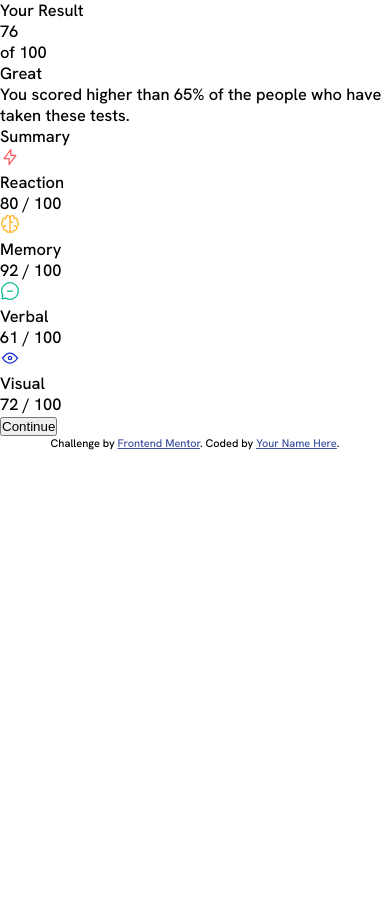
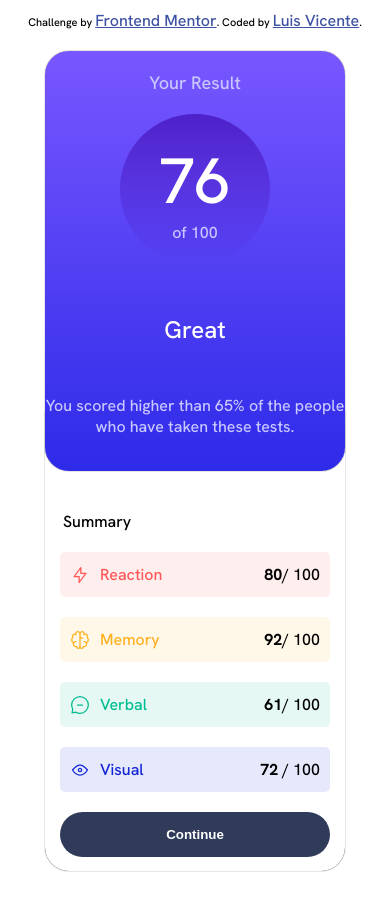
Before and after one commit to Luis-Vic/results-summary-component-main, a plain HTML site: page index.html in a window 390 px wide. Before the commit the page ends 844 px from the top, so only its background shows below. Drawn offline with Linux system fonts and the light colour scheme.

Commit message:
HTML and CSS added
In this section I made the mobile version of the project

```diff
--- a/index.html
+++ b/index.html
@@ -14,70 +14,46 @@
 
 </head>
 <body>
-
+  <div class="attribution">
+    Challenge by <a href="https://www.frontendmentor.io?ref=challenge" target="_blank">Frontend Mentor</a>.
+    Coded by <a href="#">Luis Vicente</a>.
+  </div>
   <div class="wrap">
     <div class="first-container">
-      <p>Your Result</p>
+      <p class="result">Your Result</p>
+      <div class="circle">
+        <p class="score">76</p>
+        <p class="max-score">of 100</p>
+      </div>
       <div class="box-1">
-        <p>76</p>
-        <p>of 100</p>
-      </div>
-      <div class="box-2">
-        <p>Great</p>
-        <p>You scored higher than 65% of the people who have taken these tests.</p>
+        <p class="score-comment">Great</p>
+        <p class="score-text">You scored higher than 65% of the people who have taken these tests.</p>
       </div>
     </div>
     <div class="second-container">
-      <p>Summary</p>
-      <div class="box-3">
+      <p class="summary">Summary</p>
+      <div class="reaction-box">
         <img src="assets/images/icon-reaction.svg" alt="icon-reaction">
-        <p>Reaction</p>
-        <p>80 / 100</p>
+        <p class="reaction-text">Reaction</p>
+        <p class="reaction-score"> <span>80</span>/ 100</p>
       </div>
-      <div class="box-4">
+      <div class="memory-box">
         <img src="assets/images/icon-memory.svg" alt="icon-memory">
-        <p>Memory</p>
-        <p> 92 / 100</p>
+        <p class="memory-text">Memory</p>
+        <p class="memory-score"> <span>92</span>/ 100</p>
       </div>
-      <div class="box-5">
+      <div class="verbal-box">
         <img src="assets/images/icon-verbal.svg" alt="icon-verbal">
-        <p>Verbal</p>
-        <p>61 / 100</p>
+        <p class="verbal-text">Verbal</p>
+        <p class="verbal-score"> <span>61</span>/ 100</p>
       </div>
-      <div class="box-5">
+      <div class="visual-box">
         <img src="assets/images/icon-visual.svg" alt="icon-visual">
-        <p>Visual</p>
-        <p>72 / 100</p>
+        <p class="visual-text">Visual</p>
+        <p class="visual-score"><span>72</span> / 100</p>
       </div>
       <button>Continue</button>
     </div>
   </div>
-
-
-
-
-
-
-
-
-
-
-
-
-
-
-
-
-
-
-
-
-
-
-
-  <div class="attribution">
-    Challenge by <a href="https://www.frontendmentor.io?ref=challenge" target="_blank">Frontend Mentor</a>.
-    Coded by <a href="#">Your Name Here</a>.
-  </div>
 </body>
 </html>
--- a/styles.css
+++ b/styles.css
@@ -1,6 +1,7 @@
 :root{
     box-sizing: border-box;
-    font-size: calc( 0.5em + 1vh );
+    font-size: 1em;
+
 
 }
 
@@ -9,12 +10,13 @@
 }
 
 
-
 body{
 
     font-family: 'Hanken Grotesk', sans-serif;
     margin: 0;
     padding: 0;
+
+
 }
 
 *{
@@ -22,9 +24,225 @@ body{
     padding: 0;
 }
 
+.wrap{
+    display: flex;
+    flex-direction: column;
+    width: 300px;
+    height: 880px;
+    margin: 20px auto 0px;
+    position: relative;
 
-.attribution { font-size: 11px; text-align: center; }
-.attribution a { color: hsl(228, 45%, 44%); }
+
+
+}
+
+/* ##### FIRST CONTAINER ##### */
+.first-container{
+    background-image: linear-gradient(180deg, hsl(252, 100%, 67%), hsl(241, 81%, 54%));
+    border-radius: 24px;
+    height: 420px;
+    z-index: 100;
+    box-shadow: 0px 0px 1px;
+}
+
+.first-container .result{
+    text-align: center;
+    color: hsl(241, 100%, 89%);
+    margin: 20px;
+    font-size: 1.125rem; /*18px*/
+}
+
+
+.circle{
+    background-image: linear-gradient(180deg, hsla(256, 72%, 46%, 1), hsla(241, 72%, 46%, 0));
+    border-radius: 75px;
+    width: 150px;
+    height: 150px;
+    margin: auto;
+    padding-top: 25px;
+
+}
+
+.score{
+    color: hsl(0, 0%, 100%);
+    text-align: center;
+    font-size: 4rem;
+}
+
+.max-score{
+    color: hsl(241, 100%, 89%);
+    text-align: center;
+}
+
+.score-comment{
+    color: hsl(0, 0%, 100%);
+    text-align: center;
+    font-size: 1.5rem;
+    font-weight: 500;
+    margin-top: 50px;
+}
+
+.score-text{
+    text-align: center;
+    color:  hsl(241, 100%, 89%);
+    margin-top: 50px;
+
+}
+
+
+/* ##### SECOND CONTAINER ##### */
+.second-container{
+    background-color:  hsl(0, 0%, 100%);
+    height: 460px;
+    border-radius: 0 0 24px 24px;
+    position: absolute;
+    bottom: 60px;
+    right: 0;
+    left: 0;
+    box-shadow: 0px 0px 1px;
+    padding-top: 100px;
+}
+.summary{
+    margin-left: 18px;
+    margin-bottom: 20px;
+    font-weight: 500;
+}
+
+.reaction-box{
+    width: 90%;
+    height: 45px;
+    margin: auto;
+    background-color: hsla(0, 100%, 67%, 0.1);
+    border-radius: 5px;
+    display: flex;
+    align-items: center;
+    padding-right: 10px;
+    padding-left: 10px;
+
+}
+
+.reaction-text{
+    display: inline-block;
+    color: hsl(0, 100%, 67%);
+    margin-left: 10px;
+}
+
+.reaction-score{
+    display: inline-block;
+    margin-left: auto;
+
+}
+
+.reaction-score span{
+    font-weight: 700;
+
+}
+
+.memory-box{
+    width: 90%;
+    height: 45px;
+    margin: auto;
+    background-color:hsl(39, 100%, 56%, 0.1);
+    border-radius: 5px;
+    display: flex;
+    align-items: center;
+    padding-right: 10px;
+    padding-left: 10px;
+    margin-top: 20px;
+}
+
+.memory-text{
+    display: inline-block;
+    color: hsl(39, 100%, 56%);
+    margin-left: 10px;
+}
+
+.memory-score{
+    display: inline-block;
+    margin-left: auto;
+
+}
+
+.memory-score span{
+    font-weight: 700;
+
+}
+
+.verbal-box{
+    width: 90%;
+    height: 45px;
+    margin: auto;
+    background-color:hsl(166, 100%, 37%, 0.1);
+    border-radius: 5px;
+    display: flex;
+    align-items: center;
+    padding-right: 10px;
+    padding-left: 10px;
+    margin-top: 20px;
+}
+
+.verbal-text{
+    display: inline-block;
+    color: hsl(166, 100%, 37%);
+    margin-left: 10px;
+}
+
+.verbal-score{
+    display: inline-block;
+    margin-left: auto;
+
+}
+
+.verbal-score span{
+    font-weight: 700;
+}
+
+
+.visual-box{
+    width: 90%;
+    height: 45px;
+    margin: auto;
+    background-color: hsl(234, 85%, 45%, 0.1);
+    border-radius: 5px;
+    display: flex;
+    align-items: center;
+    padding-right: 10px;
+    padding-left: 10px;
+    margin-top: 20px;
+}
+
+.visual-text{
+    display: inline-block;
+    color: hsl(234, 85%, 45%);
+    margin-left: 10px;
+}
+
+.visual-score{
+    display: inline-block;
+    margin-left: auto;
+
+}
+
+.visual-score span{
+    font-weight: 700;
+}
+
+button {
+    display: block;
+    width: 90%;
+    height: 45px;
+    margin-left: auto;
+    margin-right: auto;
+    margin-top: 20px;
+    background-color: hsl(224, 30%, 27%);
+    border-style: none;
+    border-radius: 25px;
+    color: hsl(0, 0%, 100%);
+    font-weight: 700;
+
+}
+.attribution { margin: 10px auto 0}
+.attribution a { font-size: 16px;  color: hsl(228, 45%, 44%); }
 
 
 
```
